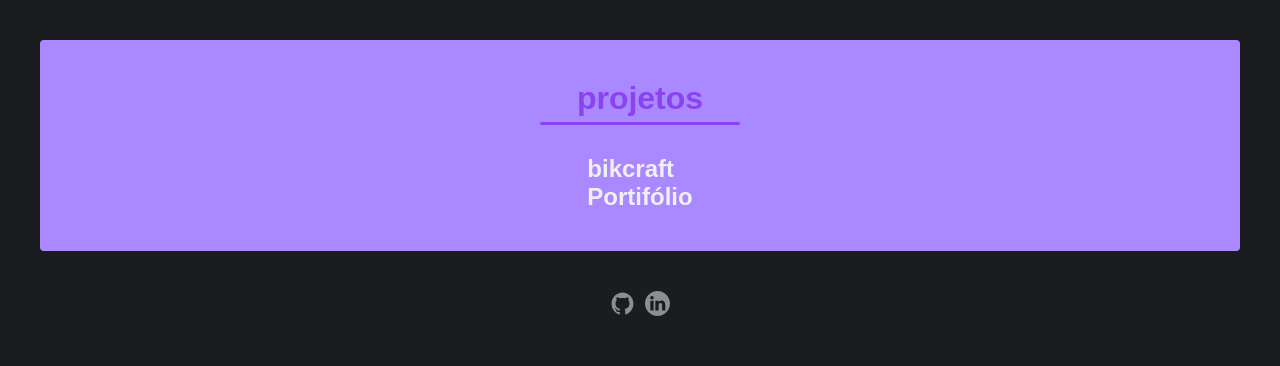
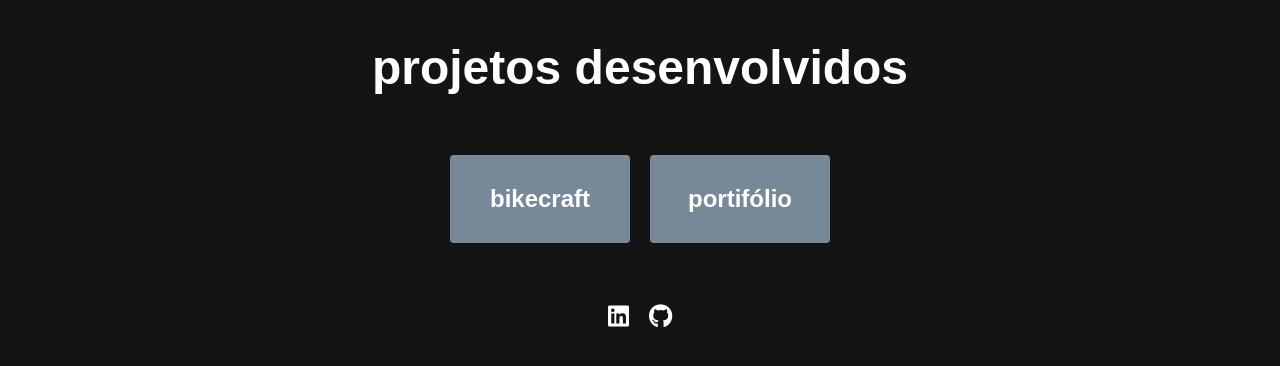
Before and after one commit to laisa-alves/origamid, a plain HTML site: page index.html in a window 1280 px wide. Drawn offline with Linux system fonts and the light colour scheme.

Commit message:
update index.html

```diff
--- a/index.html
+++ b/index.html
@@ -5,129 +5,101 @@
     <meta charset="UTF-8">
     <meta name="viewport" content="width=device-width, initial-scale=1.0">
     <title>Lista de Projetos</title>
+    <script src="https://kit.fontawesome.com/efb63315b6.js" crossorigin="anonymous"></script>
+    <meta name="description" content="Projetos realizados durante o curso de desenvolvimento WEB da Origamid.">
 
-    <style type="text/css">
+    <style>
         * {
             font-family: Arial, Helvetica, sans-serif;
             margin: 0;
+            padding: 0;
+            list-style: none;
+            text-decoration: none;
+            background: #141414;
+            color: #fff;
         }
 
-        body {
-            background: #1a1c1f;
+        .estrutura {
+            max-width: 1200px;
+            display: grid;
+            grid-template-columns: 1fr;
+            padding: 40px 30px 20px 30px;
+            justify-content: center;
+            justify-items: center;
+            margin: 0 auto;
+            text-align: center;
         }
 
-        main {
-            display: grid;
-            grid-template-columns: 1fr;
-            margin: 40px;
-            justify-content: center;
-            background: #a8f;
-            padding: 40px;
-            border-radius: 4px;
-            justify-items: center;
+        .titulo {
+            font-size: 3rem;
         }
 
-        h1::after {
-            content: '';
-            display: block;
-            height: 3px;
-            width: 200px;
-            background: #8944ef;
-            justify-self: center;
-            border-radius: 4px;
-            margin-top: 5px;
-        }
-
-        /* Lista de projetos */
-        ul {
-            display: grid;
-            margin-top: 30px;
-            gap: 40px;
-            list-style: none;
-            padding-left: 0px;
+        .projetos-lista {
+            max-width: 580px;
+            display: flex;
+            flex-wrap: wrap;
+            gap: 20px;
         }
 
         .projetos-link {
-            text-decoration: none;
-            justify-items: center;
-            color: #f0f0f0;
-            transition: .3s;
+            display: block;
+            width: 180px;
+            font-size: 1.5rem;
+            padding: 30px 0;
+            background: lightslategray;
+            border-radius: 4px;
+            font-weight: bold;
+            text-align: center;
         }
 
-        .projetos-link:hover {
-            color: rgba(255, 255, 255, 0.5);
+        .footer {
+            display: flex;
+            justify-items: center;
+            gap: 20px;
+            font-size: 1.5rem;
+            fill: #fff;
         }
 
-        /* Redes sociais */
-        .redes-sociais {
-            display: flex;
-            justify-content: center;
-            justify-items: center;
-            gap: 10px;
-        }
+        @media (max-width: 650px) {
+            body {
+                margin-bottom: 30px;
+            }
 
-        svg {
-            fill: rgba(255, 255, 255, 0.5);
-            transition: .3s;
-        }
+            .estrutura {
+                padding: 30px 20px 10px 20px;
+            }
 
-        svg:hover {
-            fill: #a8f;
-        }
+            .titulo {
+                font-size: 2rem;
+                max-width: 300px;
+            }
 
-        /* Estruturas isoladas */
-        h1 {
-            color: #8944ef;
-            text-align: center;
+            .projetos-lista {
+                display: grid;
+            }
         }
     </style>
-
 </head>
 
 <body>
+    <header class="header estrutura">
+        <h1 class="titulo">projetos desenvolvidos</h1>
+    </header>
 
-    <main class="estrutua">
-        <h1>projetos</h1>
+    <div class="projetos estrutura">
+        <ul class="projetos-lista">
+            <li><a class="projetos-link" href="./bikcraft/index.html" target="_blank">bikecraft</a></li>
 
-        <ul class="projetos">
-            <li>
-                <a class="projetos-link" href="./bikcraft/index.html" target="_blank">
-                    <h2>bikcraft</h2>
-                </a>
-                <a class="projetos-link" href="./portifolio/index.html" target="_blank">
-                    <h2>Portifólio</h2>
-                </a>
-            </li>
+            <li><a class="projetos-link" href="./portifolio/index.html" target="_blank">portifólio</a></li>
         </ul>
-    </main>
+    </div>
 
-    <footer class="redes-sociais">
-        <a id="github" href="https://github.com/laisa-alves" target="_blank">
+    <footer class="footer estrutura">
+        <a id="github" href="https://github.com/laisa-alves" target="_blank" aria-label="github"><i><i
+                    class="fa-brands fa-linkedin"></i></i></a>
 
-            <?xml version="1.0" ?>
-            <!DOCTYPE svg PUBLIC '-//W3C//DTD SVG 1.1//EN' 'http://www.w3.org/Graphics/SVG/1.1/DTD/svg11.dtd'>
-            <svg height="25px" id="Layer_1" style="enable-background:new 0 0 512 512;" version="1.1"
-                viewBox="0 0 512 512" width="25px" xml:space="preserve" xmlns="http://www.w3.org/2000/svg"
-                xmlns:xlink="http://www.w3.org/1999/xlink">
-                <g>
-                    <path class="st0"
-                        d="M256,32C132.3,32,32,134.8,32,261.7c0,101.5,64.2,187.5,153.2,217.9c11.2,2.1,15.3-5,15.3-11.1c0-5.5-0.2-19.9-0.3-39.1c-62.3,13.9-75.5-30.8-75.5-30.8c-10.2-26.5-24.9-33.6-24.9-33.6c-20.3-14.3,1.5-14,1.5-14c22.5,1.6,34.3,23.7,34.3,23.7c20,35.1,52.4,25,65.2,19.1c2-14.8,7.8-25,14.2-30.7c-49.7-5.8-102-25.5-102-113.5c0-25.1,8.7-45.6,23-61.6c-2.3-5.8-10-29.2,2.2-60.8c0,0,18.8-6.2,61.6,23.5c17.9-5.1,37-7.6,56.1-7.7c19,0.1,38.2,2.6,56.1,7.7c42.8-29.7,61.5-23.5,61.5-23.5c12.2,31.6,4.5,55,2.2,60.8c14.3,16.1,23,36.6,23,61.6c0,88.2-52.4,107.6-102.3,113.3c8,7.1,15.2,21.1,15.2,42.5c0,30.7-0.3,55.5-0.3,63c0,6.1,4,13.3,15.4,11C415.9,449.1,480,363.1,480,261.7C480,134.8,379.7,32,256,32z" />
-                </g>
-            </svg>
-        </a>
-
-        <a id="linkedin" href="https://www.linkedin.com/in/laisaalves" target="_blank">
-
-            <?xml version="1.0" ?>
-            <!DOCTYPE svg PUBLIC '-//W3C//DTD SVG 1.1//EN' 'http://www.w3.org/Graphics/SVG/1.1/DTD/svg11.dtd'>
-            <svg height="25px" style="fill-rule:evenodd;clip-rule:evenodd;stroke-linejoin:round;stroke-miterlimit:2;"
-                version="1.1" viewBox="0 0 512 512" width="25px" xml:space="preserve" xmlns="http://www.w3.org/2000/svg"
-                xmlns:serif="http://www.serif.com/" xmlns:xlink="http://www.w3.org/1999/xlink">
-                <path
-                    d="M256,0c141.29,0 256,114.71 256,256c0,141.29 -114.71,256 -256,256c-141.29,0 -256,-114.71 -256,-256c0,-141.29 114.71,-256 256,-256Zm-80.037,399.871l0,-199.921l-66.464,0l0,199.921l66.464,0Zm239.62,0l0,-114.646c0,-61.409 -32.787,-89.976 -76.509,-89.976c-35.255,0 -51.047,19.389 -59.889,33.007l0,-28.306l-66.447,0c0.881,18.757 0,199.921 0,199.921l66.446,0l0,-111.65c0,-5.976 0.43,-11.95 2.191,-16.221c4.795,-11.935 15.737,-24.299 34.095,-24.299c24.034,0 33.663,18.34 33.663,45.204l0,106.966l66.45,0Zm-272.403,-296.321c-22.74,0 -37.597,14.95 -37.597,34.545c0,19.182 14.405,34.544 36.717,34.544l0.429,0c23.175,0 37.6,-15.362 37.6,-34.544c-0.43,-19.595 -14.424,-34.545 -37.149,-34.545Z" />
-            </svg>
-        </a>
-
+        <a id="linkedin" href="https://www.linkedin.com/in/laisaalves" target="_blank" aria-label="linkedin"><i
+                class="fa-brands fa-github"></i></a>
     </footer>
 
 </body>
```
